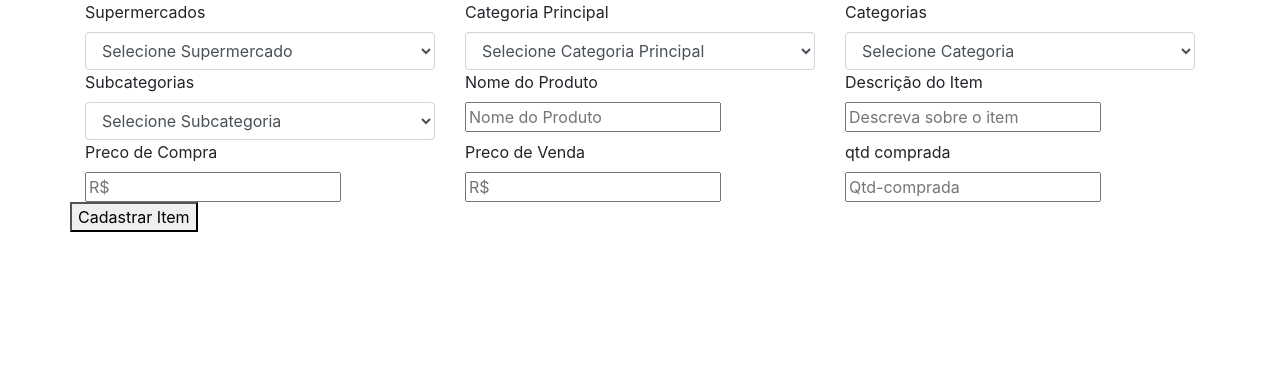
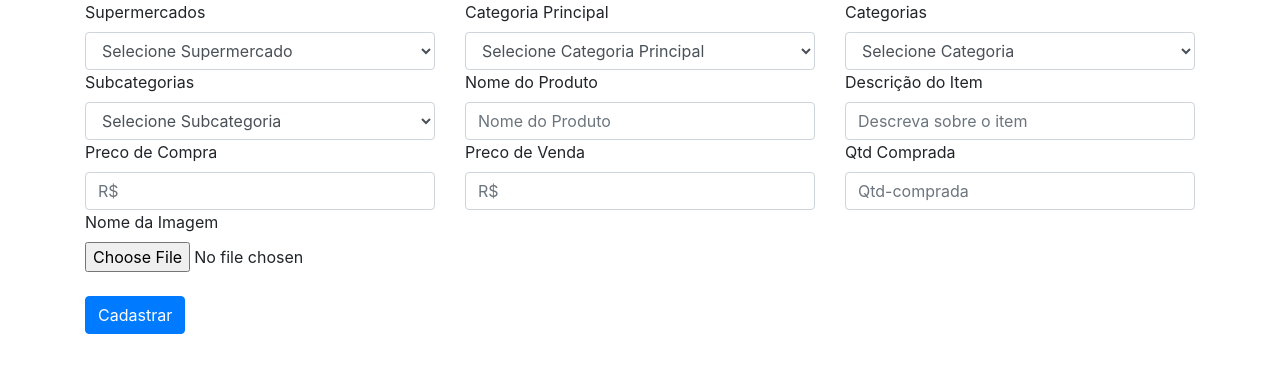
Before and after one commit to dyedysJuina/caca_ofertas, a PHP site: page /cad_produto.php in a window 1280 px wide. Shown: the top 373 px of the page. Run offline with PHP 8.4, Linux system fonts and the light colour scheme; data that the repository does not hold is empty.

Commit message:
Update cad_produto.php

```diff
--- a/cad_produto.php
+++ b/cad_produto.php
@@ -8,11 +8,9 @@
 </head>
 <body>
   <div class="container">
-    <form method="POST" action="">
+    <form method="POST" action="" enctype="multipart/form-data">
       <div class="row">
-
-
-          <div class="col-md-4">
+        <div class="col-md-4">
           <label for="empresas">Supermercados</label>
           <select id="txt-id-empresa" class="form-control" name="txt-id-empresa">
             <option value="">Selecione Supermercado</option>
@@ -28,10 +26,6 @@
             ?>
           </select>
         </div>
-
-
-
-
 
         <div class="col-md-4">
           <label for="estadoSelect">Categoria Principal</label>
@@ -49,13 +43,13 @@
             ?>
           </select>
         </div>
+
         <div class="col-md-4">
           <label for="cidadeSelect">Categorias</label>
           <select id="categoria" class="form-control" name="categoria">
             <option value="">Selecione Categoria</option>
           </select>
         </div>
-
 
         <div class="col-md-4">
           <label for="cidadeSelect">Subcategorias</label>
@@ -64,37 +58,60 @@
           </select>
         </div>
 
-
         <div class="col-md-4">
           <label for="cidadeSelect">Nome do Produto</label>
-            <input type="text" placeholder="Nome do Produto" name="txt-nome-produto">
+          <input type="text" class="form-control" placeholder="Nome do Produto" name="txt-nome-produto">
         </div>
 
         <div class="col-md-4">
           <label for="cidadeSelect">Descrição do Item</label>
-            <input type="text" placeholder="Descreva sobre o item" name="txt-descricao">
+          <input type="text" class="form-control" placeholder="Descreva sobre o item" name="txt-descricao">
         </div>
 
         <div class="col-md-4">
           <label for="cidadeSelect">Preco de Compra</label>
-            <input type="text" placeholder="R$" name="txt-preco-compra">
+          <input type="text" class="form-control" placeholder="R$" name="txt-preco-compra">
         </div>
 
         <div class="col-md-4">
           <label for="cidadeSelect">Preco de Venda</label>
-            <input type="text" placeholder="R$" name="txt-preco-venda">
+          <input type="text" class="form-control" placeholder="R$" name="txt-preco-venda">
         </div>
 
         <div class="col-md-4">
-          <label for="cidadeSelect">qtd comprada</label>
-            <input type="number" placeholder="Qtd-comprada" name="qtd-comprada">
+          <label for="cidadeSelect">Qtd Comprada</label>
+          <input type="number" class="form-control" placeholder="Qtd-comprada" name="qtd-comprada">
         </div>
 
-       <?php
+        <div class="col-md-4">
+          <label for="cidadeSelect">Nome da Imagem</label>
+          <input type="file" class="form-control-file" name="imagem">
+        </div>
+
+        <div class="col-md-12 mt-4">
+          <button type="submit" class="btn btn-primary">Cadastrar</button>
+        </div>
+      </div>
+    </form>
+  </div>
+
+
+
+
+
+
+
+
+     <?php
 if ($_SERVER["REQUEST_METHOD"] == "POST") {
+    include_once("conexao.php");
+
     $nome = $_POST['txt-nome-produto'];
     $subcategoria_id = $_POST['categoria'];
     $descricao = $_POST['txt-descricao'];
+    $nome_imagem = $_FILES['imagem']['name'];
+    $nome_imagem = uniqid() . '_' . $nome_imagem;
+    $url_caminho = "img_imagens/" . $nome_imagem;
 
     // Obter os preços de compra e venda substituindo vírgula por ponto
     $preco_compra = str_replace(',', '.', $_POST['txt-preco-compra']);
@@ -107,20 +124,34 @@ if ($_SERVER["REQUEST_METHOD"] == "POST") {
     // Calcular o total da compra
     $total_da_compra = $preco_compra * $qtd_comprada;
 
-    $sql = "INSERT INTO produtos (nome, subcategoria_id, descricao, preco_compra, preco_venda, idsupermercado, data_cadastro, qtd_comprada, total_da_compra) values
+    $sql = "INSERT INTO produtos (nome, subcategoria_id, descricao, preco_compra, preco_venda, idsupermercado, data_cadastro, qtd_comprada, total_da_compra) VALUES
     ('$nome','$subcategoria_id','$descricao','$preco_compra','$preco_venda','$empresa_id','$data_cadastro','$qtd_comprada','$total_da_compra')";
     $query = mysqli_query($conn, $sql);
     $linha = mysqli_affected_rows($conn);
+    $ultimo_id = mysqli_insert_id($conn);
 
-        if($linha === 1){
-            echo"cadastrou com sucesso";
-        }else{
-            echo"nao cadastrou";
+    if ($linha === 1) {
+        // Faz o upload da imagem para a pasta "img_imagens"
+        $destino = "img_imagens/" . $nome_imagem;
+        $arquivo_temporario = $_FILES['imagem']['tmp_name'];
+        if (move_uploaded_file($arquivo_temporario, $destino)) {
+            $sqlimg = "INSERT INTO img_produtos (nome, url_caminho, idproduto) VALUES ('$nome_imagem','$url_caminho','$ultimo_id')";
+            $queryimg = mysqli_query($conn, $sqlimg);
+            $linhaimg = mysqli_affected_rows($conn);
+
+            if ($linhaimg === 1) {
+                echo "Cadastrou com sucesso";
+            } else {
+                echo "Erro ao cadastrar a imagem";
+            }
+        } else {
+            echo "Erro ao fazer o upload da imagem";
         }
-        }
-        ?>
-
-        <button type="submit">Cadastrar Item</button>
+    } else {
+        echo "Erro ao cadastrar o produto";
+    }
+}
+?>
 
 
       </div>
```
